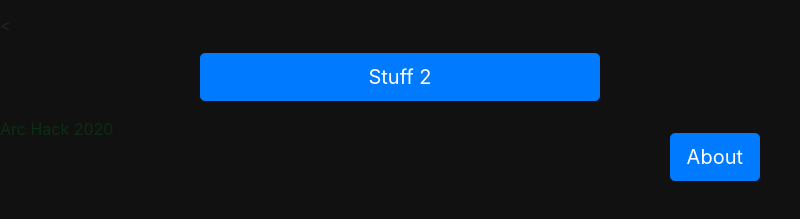
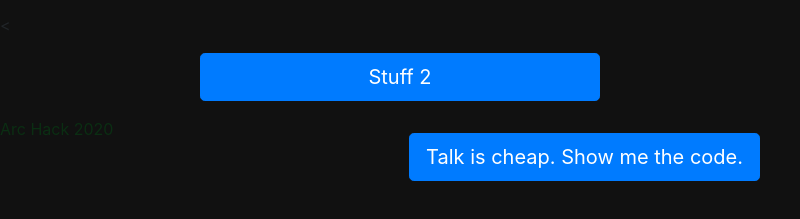
Before and after one commit to balajimt/thambi-tea-innum-varala, an Electron app: page arc-hack-electron-wrapper/landing_page.html in a window 800 px wide. Shown: the part 227-446 px from the top of the page. Drawn offline with Linux system fonts and the light colour scheme.

Commit message:
updating url to src code

```diff
--- a/arc-hack-electron-wrapper/landing_page.html
+++ b/arc-hack-electron-wrapper/landing_page.html
@@ -39,7 +39,7 @@
     <a href="https://colab.research.google.com/drive/1SDQiVGxHqrB-dAz0ygsm2zesDv9v3wNI?usp=sharing"><button type="button" class="horizontally-center btn btn-primary btn-lg">Stuff 1</button></a><
     <a href="https://www.youtube.com/watch?v=NUYvbT6vTPs"><button type="button" class="horizontally-center btn btn-primary btn-lg">Stuff 2</button></a>
 
-    <a href="{ABOUT}"><button type="button" class="btn btn-primary btn-lg" style="position: absolute; right: 5%;">About</button></a>
+    <a href="https://github.com/balajimt/thambi-tea-innum-varala"><button type="button" class="btn btn-primary btn-lg" style="position: absolute; right: 5%;">Talk is cheap. Show me the code.</button></a>
 </div>
 <div style="color: #0b2e13">
     Arc Hack 2020
```
